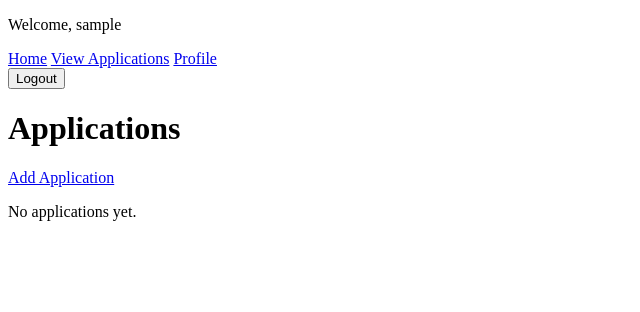
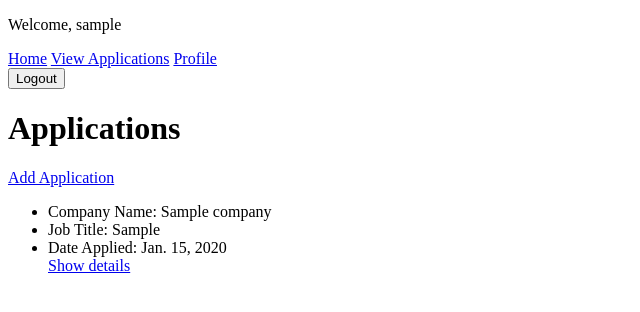
Before and after one commit to MalakAlmajed15/jobfolio, a Django app: page /application/all/ in a window 1280 px wide. Shown: the top 312 px of the page, without its empty margins (0-640 px from the left). Run offline with Django 5.2, Linux system fonts and the light colour scheme; a user stored in the database is signed in; tables that the repository leaves empty hold one stand-in row (values such as "Sample post").

Commit message:
fixing some errors

```diff
--- a/main_app/models.py
+++ b/main_app/models.py
@@ -36,7 +36,8 @@ class Application(models.Model):
     status = models.CharField(max_length=80, choices=STATUS_CHOICES)
     notes = models.TextField(blank=True)
     resume = models.FileField(upload_to='documents/', blank=True)
-
+    job_position = models.ForeignKey(JobPosition, on_delete=models.CASCADE, related_name='applications', null=
+                                     True)
     class Meta:
         db_table = 'applications'
 
--- a/main_app/templates/application/application-details.html
+++ b/main_app/templates/application/application-details.html
@@ -4,8 +4,8 @@
 <h1>Application Details</h1>
 <ul>
   <li>Company Name: {{ application.job_position.company.name }}</li>
-  <li>Company Website: {{ application.job_position.company.website }}</li>
-  <li>Job Title: {{ application.job_position.title }}</li>
+  <li>Company Website: <a href="{{ application.job_position.company.website }}">{{ application.job_position.company.name }}</a></li>
+  <li>Job Title: {{ application.job_position.job_position }}</li>
   <li>Company Location: {{ application.job_position.location }}</li>
   <li>Salary: {{ application.job_position.salary }}</li>
   <li>Date Applied: {{ application.date_applied }}</li>
--- a/main_app/templates/application/application-list.html
+++ b/main_app/templates/application/application-list.html
@@ -3,11 +3,11 @@
 {% block content %}
 <h1>Applications</h1>
 <a href="{% url 'create_application' %}">Add Application</a>
-{% if applications.job_position %}
-      {% for app in application %}
+{% if applications %}
+      {% for app in applications %}
         <ul>
           <li>Company Name: {{app.job_position.company.name}}</li>
-          <li>Job Title: {{ app.job_position.title}}</li>
+          <li>Job Title: {{ app.job_position.job_position}}</li>
           <li>Date Applied: {{ app.date_applied}}</li>
           <a href="{% url 'application_details' app.pk%}">Show details</a>
         </ul>
--- a/main_app/views.py
+++ b/main_app/views.py
@@ -5,7 +5,7 @@ from django.contrib.auth.models import User
 from django.contrib.auth.forms import UserCreationForm
 from django.urls import reverse_lazy
 from django.views.generic import CreateView
-from .models import Application
+from .models import Application, JobPosition
 
 class SignUpView(CreateView):
     model = User
@@ -24,19 +24,41 @@ def profile(request):
 @login_required
 def application_list(request):
     application = Application.objects.all()
-    return render(request, 'application/application-list.html', {'application': application})
+    return render(request, 'application/application-list.html', {'applications': application})
+
+def create_application_simple(request, pk):
+    if request.method == 'POST':
+        application_form = ApplicationForm(request.POST, request.FILES)
+        if  application_form.is_valid():
+            job_position = JobPosition.objects.get(pk=pk)
+            application = application_form.save(commit=False)
+            application.user = request.user
+            application.job_position = job_position
+            application.save()
+            return redirect('application_list')
+        else:
+            return render(request, 'application/application-form.html', {
+                'application_form': application_form})
+    else:
+        application_form = ApplicationForm()
+    return render(request, 'application/application-form.html', {
+        'application_form': application_form
+    })
 
 @login_required
 def create_application(request):
     if request.method == 'POST':
+        print(request.POST)
         company_form = CompanyForm(request.POST)
         jobPosition_form = JobPositionForm(request.POST)
         application_form = ApplicationForm(request.POST, request.FILES)
         if company_form.is_valid() and jobPosition_form.is_valid() and application_form.is_valid():
+            print("All forms are valid")
             company = company_form.save()
 
             job = jobPosition_form.save(commit=False)
             job.company = company
+            print('JOB:', job.job_position)
             job.save()
 
             application = application_form.save(commit=False)
@@ -45,6 +67,7 @@ def create_application(request):
             application.save()
             return redirect('application_list')
         else:
+            print("One or more forms are invalid")
             return render(request, 'application/application-form.html', {
                 'company_form': company_form,
                 'jobPosition_form': jobPosition_form,
```
Also changed, not shown: documents/home.png (added), documents/home_9b4wpDh.png (added), main_app/migrations/0001_initial.py.
